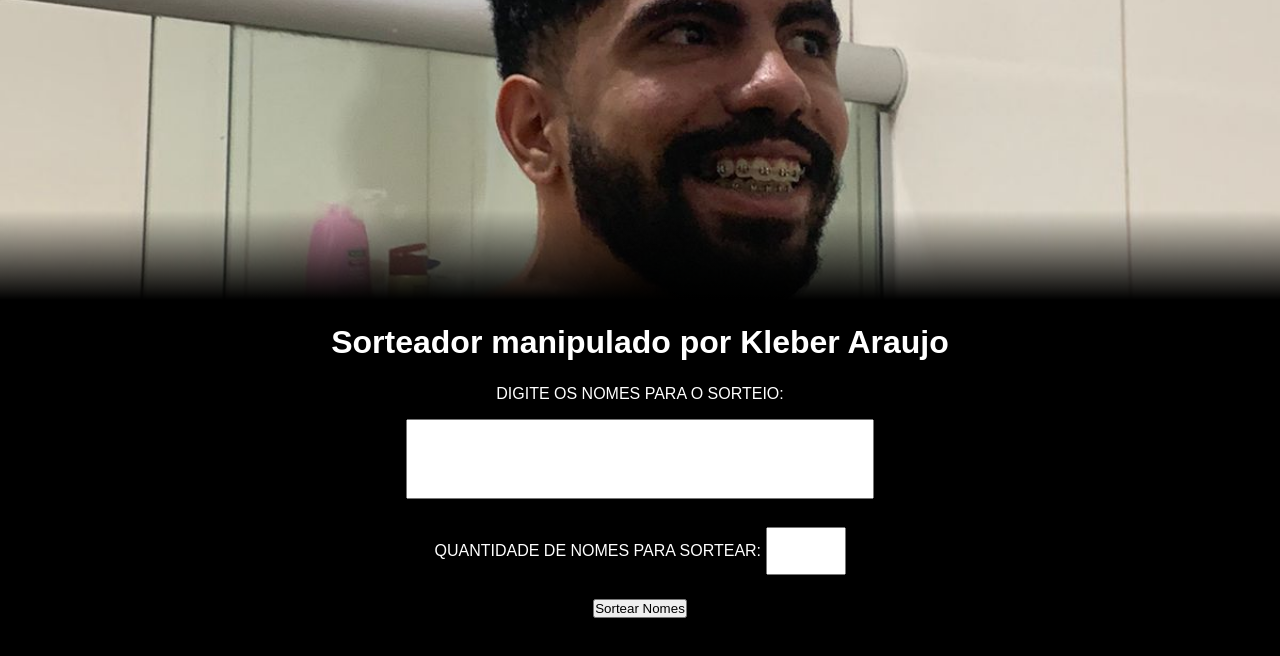
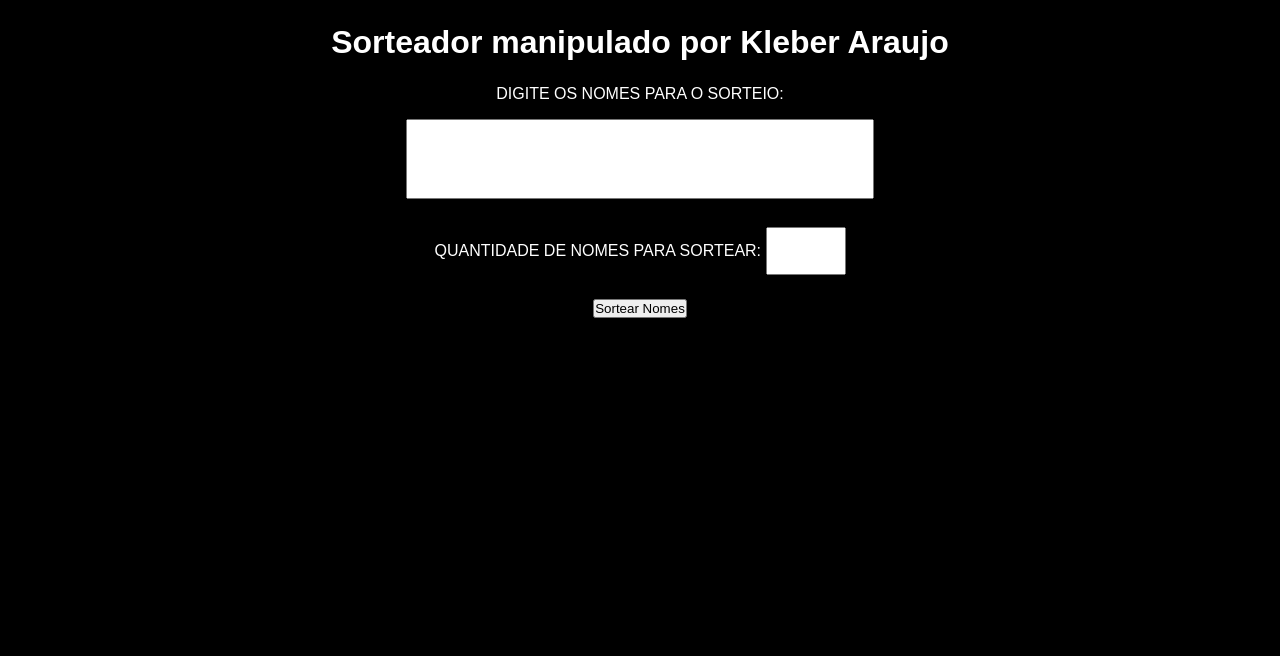
Before and after one commit to KleberAr4uj0/SorteioDeNomes, a plain HTML site: page index.html in a window 1280 px wide. Drawn offline with Linux system fonts and the light colour scheme.

Commit message:
alterando o background

```diff
--- a/style.css
+++ b/style.css
@@ -9,19 +9,9 @@ body{
     overflow: hidden;
     font-family: Arial, Helvetica, sans-serif;
 }
-header {
-    background-image:
-      linear-gradient(to bottom, rgba(0, 0, 0, 0) 70%, black 100%),
-      url("WhatsApp\ Image\ 2025-06-30\ at\ 06.47.19.jpeg");
-    background-size: cover;
-    background-position: center;
-    background-repeat: no-repeat;
-    height: 300px; /* ou o tamanho que desejar */
-    border: none;
 
-}
 main {
-    background-color: black;
+
     color: white;
     display: flex;
     flex-direction: column;
```
